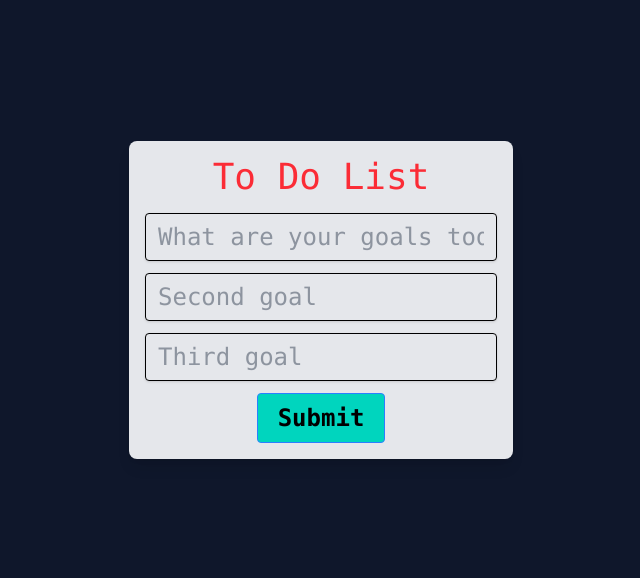
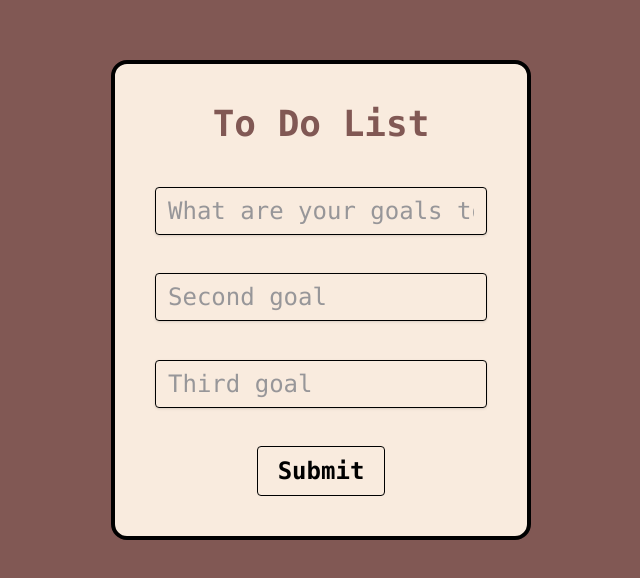
Before and after one commit to iglicela22/ToDoList, a website built with Vite: page vite-tailwindcss-master/src/index.html in a window 1280 px wide. Shown: the part 116-694 px from the top of the page, without its empty margins (319-959 px from the left). Built offline with nearby package versions, Linux system fonts and the light colour scheme.

Commit message:
third commit

```diff
--- a/vite-tailwindcss-master/src/index.html
+++ b/vite-tailwindcss-master/src/index.html
@@ -6,10 +6,10 @@
   <title>welcome</title>
   <link rel="stylesheet" href="./assets/css/style.css" />
 </head>
-<body class="bg-slate-900 p-4">
+<body class="bg-[#815854] p-4">
   <div class="flex items-center justify-center h-screen">
-    <div class="w-96 bg-gray-200 text-red-500 p-4 text-center text-2xl font-mono shadow-lg rounded-lg flex flex-col justify-between">
-      <p class="text-4xl mb-4">To Do List</p>
+    <div class="h-120 bg-[#F9EBDE] text-[#815854] p-10 text-center text-2xl font-mono border-4 border-black rounded-2xl flex flex-col justify-between">
+      <p class="text-4xl font-bold mb-4">To Do List</p>
 
       <!-- Input 1 -->
       <input class="shadow appearance-none border border-black rounded w-full py-2 px-3 text-gray-700 mb-3 leading-tight focus:outline-none focus:shadow-outline" id="goal1" type="text" placeholder="What are your goals today?">
@@ -21,7 +21,7 @@
       <input class="shadow appearance-none border border-black rounded w-full py-2 px-3 text-gray-700 mb-3 leading-tight focus:outline-none focus:shadow-outline" id="goal3" type="text" placeholder="Third goal">
 
       <!-- Submit Button -->
-      <button class="bg-teal-400 w-32 mx-auto hover:bg-blue-500 text-black font-semibold hover:text-white py-2 px-4 border border-blue-500 hover:border-transparent rounded">
+      <button class="bg- w-32 mx-auto hover:bg-[#b5a89c]  text-black font-semibold hover:text-white py-2 px-4 border  hover:border-transparent rounded">
         Submit
       </button>
     </div>
```
